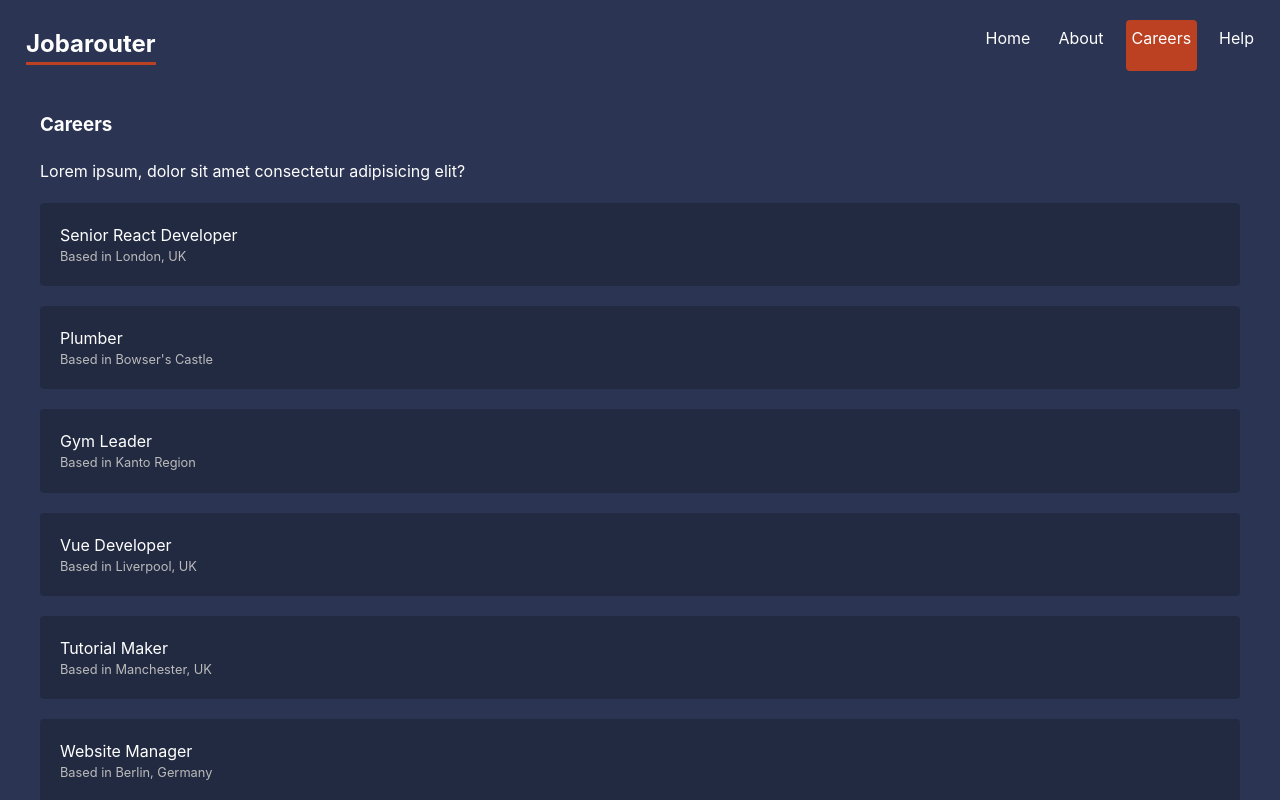
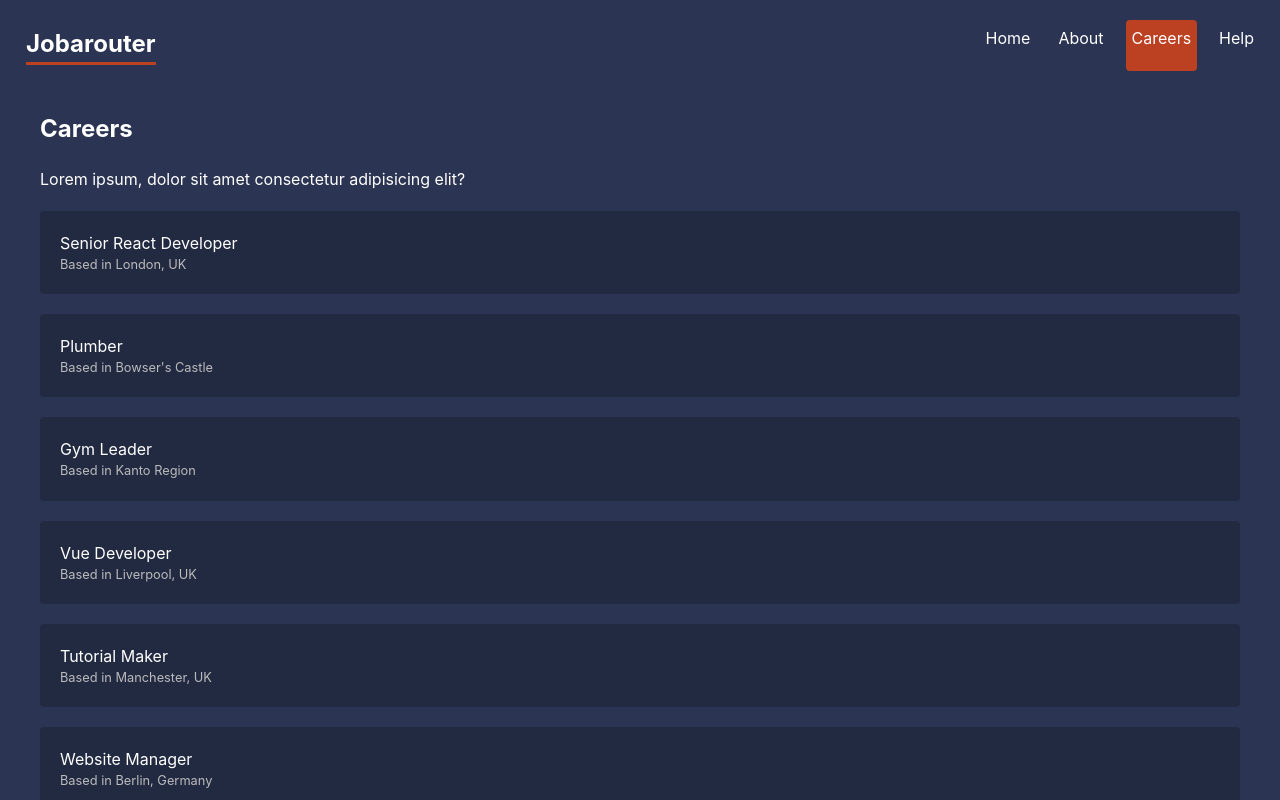
Before and after one commit to Mig-uel/react-router-demo, a React (Vite) app: page /careers in a window 1280 px wide. Shown: the top 800 px of the page. Built offline with nearby package versions, Linux system fonts and the light colour scheme; data requests are answered from the project's data file.

Commit message:
Update heading level in CareersLayout

```diff
--- a/src/layouts/careers-layout.page.jsx
+++ b/src/layouts/careers-layout.page.jsx
@@ -3,7 +3,7 @@ import { Outlet, NavLink } from 'react-router-dom'
 const CareersLayout = () => {
   return (
     <section>
-      <h3>Careers</h3>
+      <h2>Careers</h2>
       <p>Lorem ipsum, dolor sit amet consectetur adipisicing elit?</p>
       <Outlet />
     </section>
```
